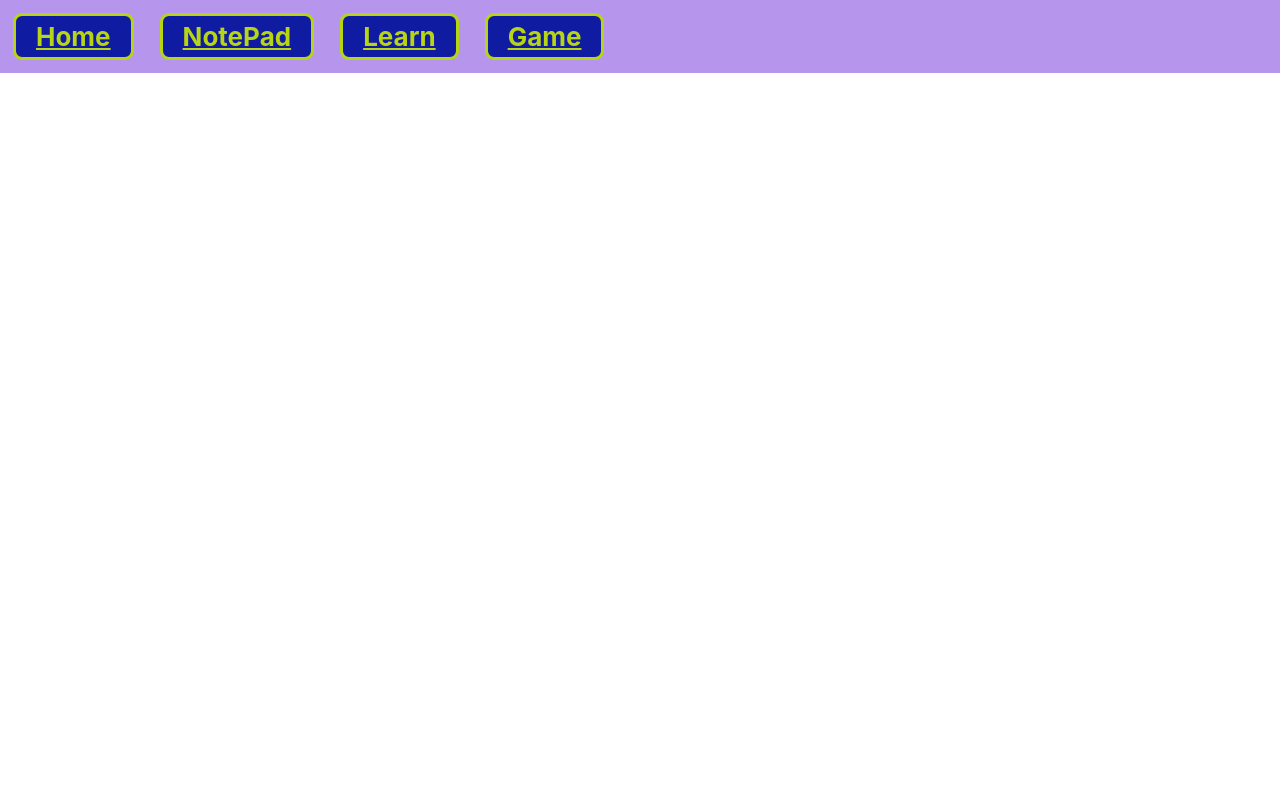
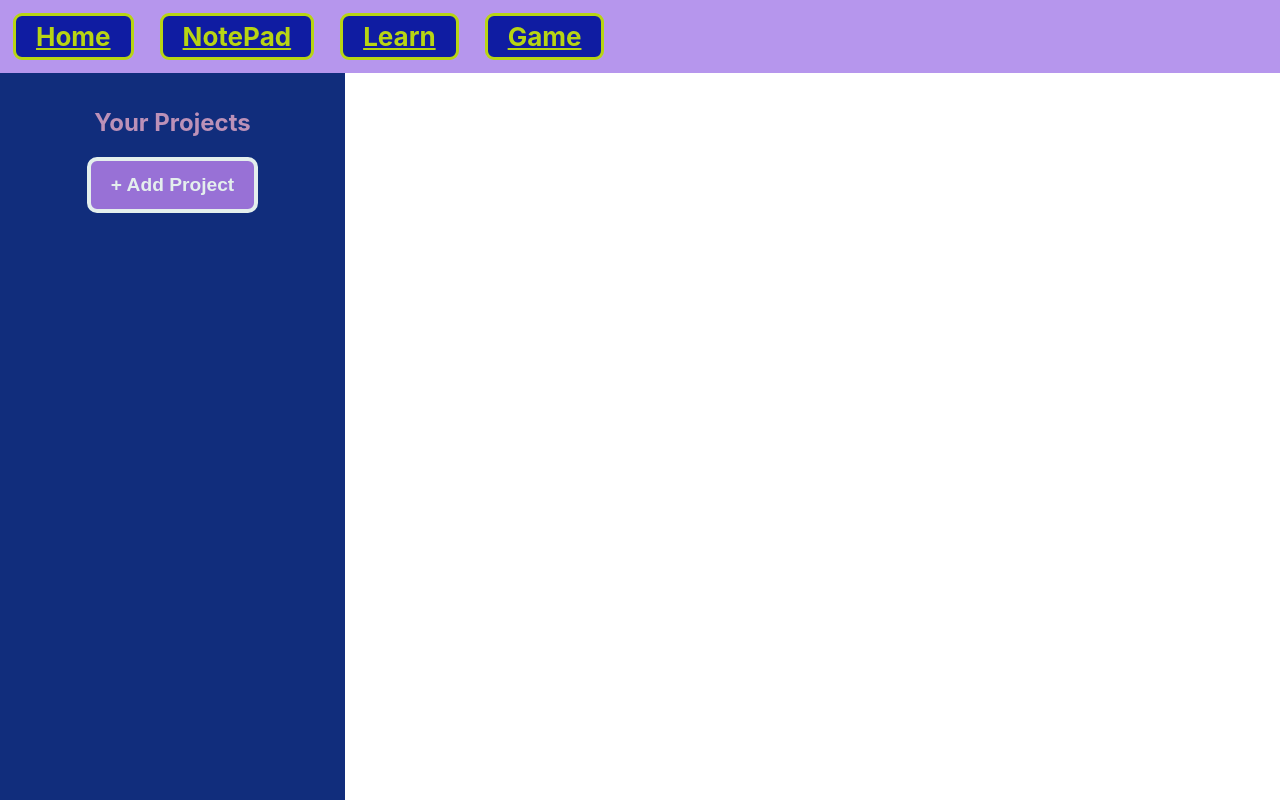
Before and after one commit to Rushika-Gowlikar/React-JS, a React (Create React App) app: page / in a window 1280 px wide. Built offline with nearby package versions, Linux system fonts and the light colour scheme.

Commit message:
project management changes

```diff
--- a/src/App.js
+++ b/src/App.js
@@ -7,12 +7,11 @@ import Learn from './components/learn/learn';
 import Game from './components/game/game';
 import NotePad from './components/art/notepad'
 import { Routes, Route } from 'react-router-dom';
+import ProjectManagement from './components/project-management/management';
 function App() {
-
-
-
   return (
     <div className="App">
+
       <header className="App-header">
         <HeaderContent name="Home" to='/gotoHome' />
         <HeaderContent name="NotePad" to='/gotoNotepad' />
@@ -26,6 +25,7 @@ function App() {
         <Route path='/gotoLearn' element={<Learn />}></Route>
         <Route path='/gotoGame' element={<Game />}></Route>
 
+        <Route path="*" element={<ProjectManagement />} />
       </Routes>
     </div>
 
--- a/src/components/header-content.js
+++ b/src/components/header-content.js
@@ -4,6 +4,6 @@ export default function HeaderContent(props) {
 
     return (<div className="home">
         {/* <button ></button> */}
-        <Link className="header-name" to={props.to} onClick={props.openComponent}>{props.name}</Link>
+        <Link className="header-name" to={props.to} >{props.name}</Link>
     </div>)
 }
--- a/src/components/home/home.js
+++ b/src/components/home/home.js
@@ -2,9 +2,6 @@ import './home.css'
 import Player from './player'
 import TimerChallenge from './timer-challenge'
 export default function Home() {
-
-
-
     return (<div className='home-page'>
         <Player />
         <div className='timer'>
--- a/src/components/home/timer-challenge.js
+++ b/src/components/home/timer-challenge.js
@@ -2,16 +2,16 @@ import './home.css'
 import { useRef, useState } from "react"
 
 export default function TimerChallenge({ title, targetTime }) {
-
+    let timerStatus;
     const [timerExpire, setTimerExpire] = useState(false);
     const timer = useRef(false)
     function handleStart() {
-        timer.current.value = setTimeout(() => {
+        timerStatus = timer.current.value = setTimeout(() => {
             setTimerExpire(true)
         }, targetTime * 1000)
     }
     function handleStop() {
-        clearTimeout(timer.current.value)
+        clearTimeout(timerStatus)
 
     }
     return (<div id="challenge">
--- /dev/null
+++ b/src/components/project-management/management.js
@@ -0,0 +1,10 @@
+import ProjectSideBar from "./project-sideBar";
+import './project.css';
+export default function ProjectManagement() {
+
+
+    return (<main>
+        <ProjectSideBar />
+    </main>)
+
+}
--- /dev/null
+++ b/src/components/project-management/project-sideBar.js
@@ -0,0 +1,13 @@
+import './project.css';
+export default function ProjectSideBar() {
+
+    return (<aside className="side-bar">
+        <h1>Your Projects</h1>
+        <div>
+            <button className='add-project'>
+                + Add Project
+            </button>
+        </div>
+    </aside>)
+
+}
--- /dev/null
+++ b/src/components/project-management/project.css
@@ -0,0 +1,18 @@
+.side-bar{
+    width: 315px;
+    background-color: #112d7c;
+    color: #bc91b8;
+    padding: 15px;
+    position: fixed;
+    height: 100%;
+    overflow: auto;
+}
+.add-project{
+    background-color: #9871d6;
+    color: #e4efed;
+    padding: 13px 20px;
+    border-radius: 10px;
+    border: 4px solid;
+    font-size: larger;
+    font-weight: bold;
+}
```
Also changed, not shown: src/components/project-management/input.js (added, +9 -0 lines), src/components/project-management/new-project.js (added, +13 -0 lines).
